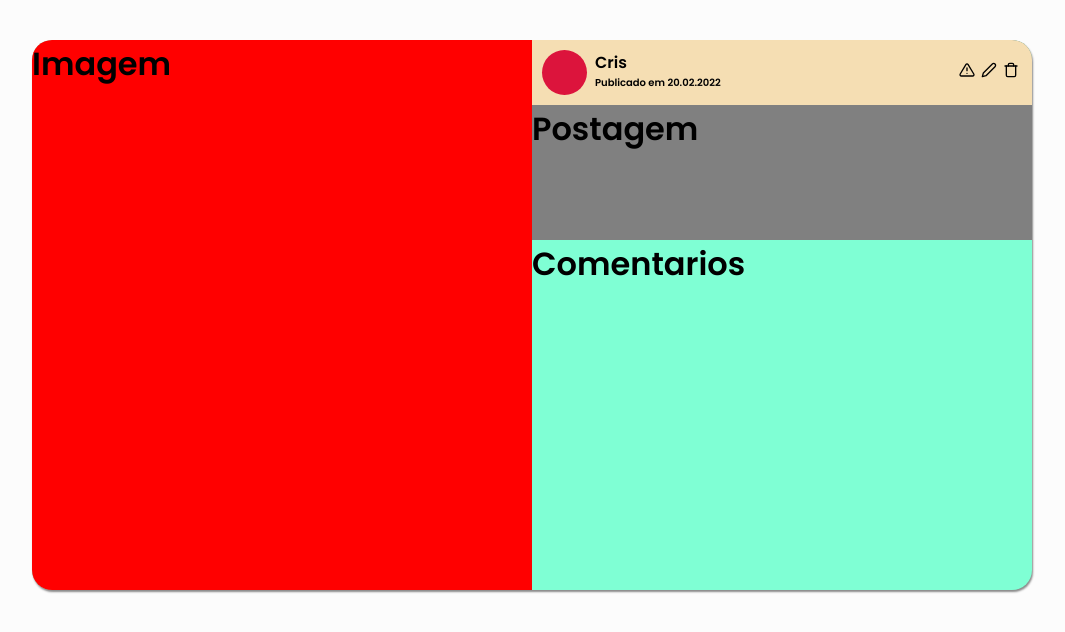
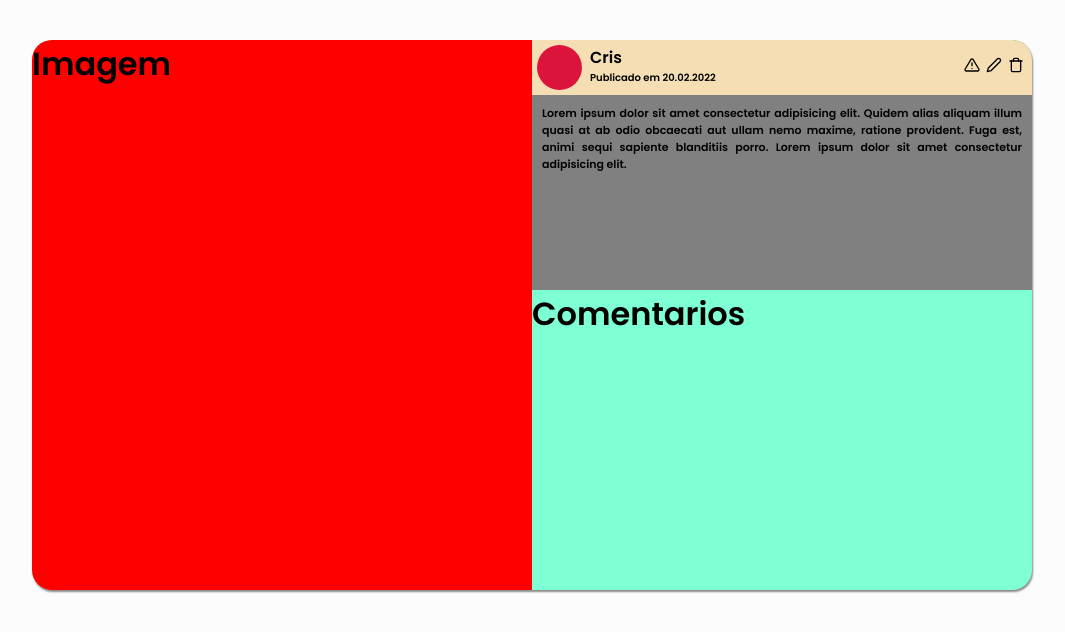
Before and after one commit to stack-over-code-atlantico/supermercadosq-fe, a React (Vite) app in the folder supermercadosq/: page /productdetails in a window 1280 px wide. Shown: the top 632 px of the page, without its empty margins (108-1173 px from the left). Built offline with nearby package versions, Linux system fonts and the light colour scheme.

Commit message:
Feat/FE ProductDetails: Ajustes layout da página de postagens e recolocado Favicon

```diff
--- a/supermercadosq/index.html
+++ b/supermercadosq/index.html
@@ -4,6 +4,7 @@
     <link rel="preconnect" href="https://fonts.gstatic.com" crossorigin />
     <link rel="preconnect" href="https://fonts.googleapis.com" />
     <meta charset="UTF-8" />
+    <link rel="shortcut icon" href="favicon.png" type="image/x-icon">
     <meta name="viewport" content="width=device-width, initial-scale=1.0" />
     <meta http-equiv="Content-Security-Policy" content="upgrade-insecure-requests">
     <title>Supermercado SQ</title>
--- a/supermercadosq/src/components/UserComment/styles.jsx
+++ b/supermercadosq/src/components/UserComment/styles.jsx
@@ -5,7 +5,7 @@ export const User = styled.div`
   flex-direction: row;
   align-items: center;
   justify-content: space-between;
-  padding: 10px;
+  padding: 5px;
   background-color: wheat;
   border-radius: 0 20px 0 0;
 `;
--- a/supermercadosq/src/pages/ProductDetails/ProductDetails.jsx
+++ b/supermercadosq/src/pages/ProductDetails/ProductDetails.jsx
@@ -17,7 +17,8 @@ const ProductDetails = () => {
       <DetailsComments>
         <PostComment>
           <UserComment/>
-          <h1>Postagem</h1>
+          <h3>Lorem ipsum dolor sit amet consectetur adipisicing elit. Quidem alias aliquam illum quasi at ab odio obcaecati aut ullam nemo maxime, ratione provident. Fuga est, animi sequi sapiente blanditiis porro. Lorem ipsum dolor sit amet consectetur adipisicing elit.
+          </h3>
         </PostComment>
         <ListComments>
           <h1>Comentarios</h1>
--- a/supermercadosq/src/pages/ProductDetails/styles.jsx
+++ b/supermercadosq/src/pages/ProductDetails/styles.jsx
@@ -24,9 +24,15 @@ export const DetailsComments = styled.div`
 `;
 
 export const PostComment = styled.div`
-  height: 200px;
+  height: 250px;
   border-radius: 0 20px 0 0;
   background-color: gray;
+
+  h3 {
+    font-size: 11px;
+    padding: 10px;
+    text-align: justify;
+  }
 `;
 
 export const ListComments = styled.div`
```
